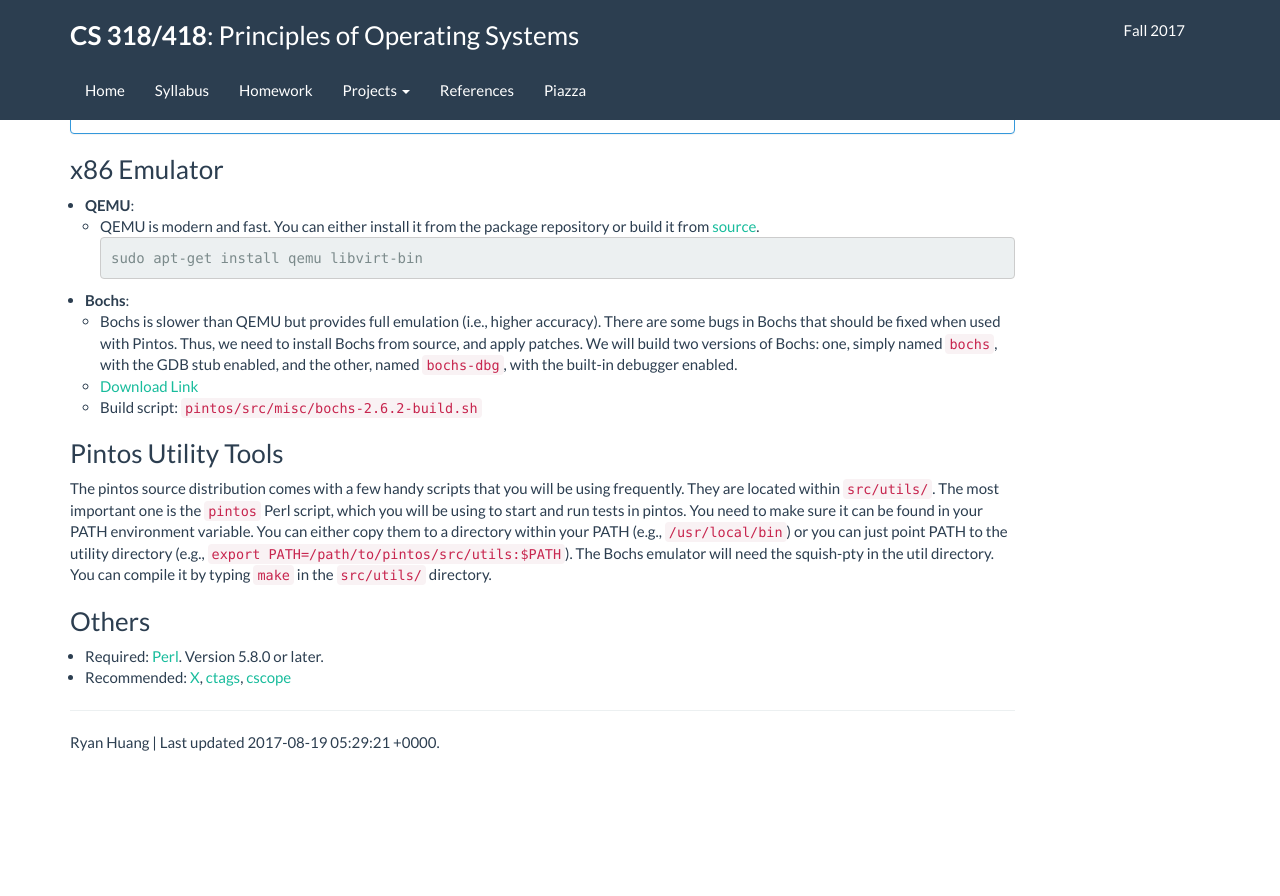
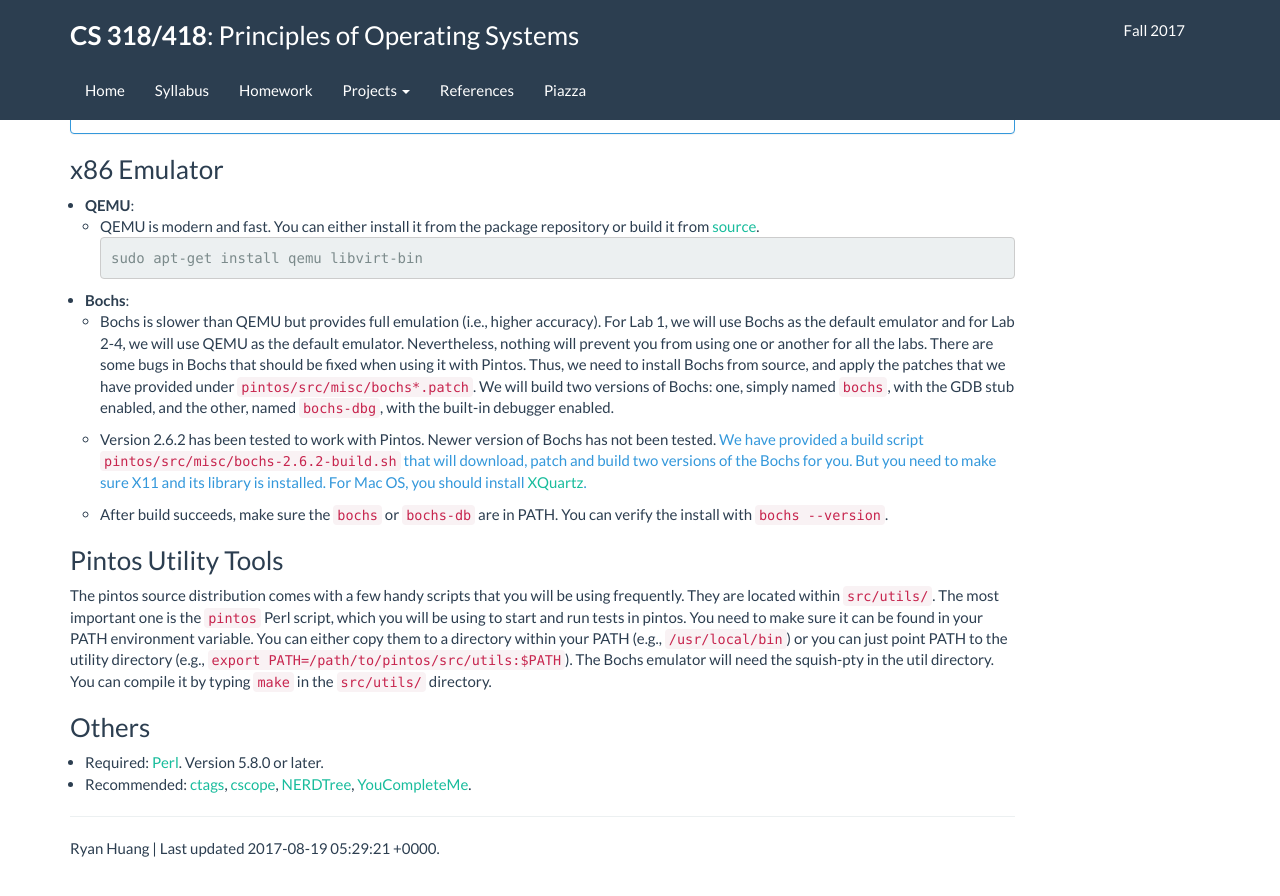
Before and after one commit to flyshark/jhu-cs318.github.io, a Jekyll site: the page built from project/setup.md, in a window 1280 px wide and 900 px high, scrolled down 2210 px. Shown: the top 896 px of the window. Built offline with Jekyll 4.4.1, drawn with Linux system fonts in a browser that asks for light colours; before the commit the page ends 3003 px from its top, so only the background shows below that; some of the changed text lies outside the part shown.

Commit message:
update setup for Bochs

````diff
--- a/project/setup.md
+++ b/project/setup.md
@@ -12,15 +12,15 @@ To develop the Pintos projects, you'll need two essential sets of tools:
 
 The CS department's [lab machines](https://support.cs.jhu.edu/wiki/Category:Linux_Clients)
 already have these tools available under `/usr/local/data/cs318/x86_64`. You just
-need to modify your PATH setting to contain it. For Bash, that is to put the
-end of your `~/.bash_profile`:
+need to modify your PATH setting to include it. For Bash, that is to put the following
+at the end of your `~/.bash_profile`:
 ```
 export PATH=/usr/local/data/cs318/x86_64/bin:$PATH
 export LD_LIBRARY_PATH=/usr/local/data/cs318/x86_64/lib:$LD_LIBRARY_PATH
 ```
 For tcsh (the default login shell in ugrad lab machines in the CS department),
 the syntax is different: add `set path = (/usr/local/data/cs318/x86_64/bin $path)`
-to the end of your `~/.tcshrc`.
+to the end of your `~/.tcshrc`. Log out and re-login to let it take effect.
 
 Besides the lab machines, you may want to work on the projects on your own machines to be more productive.
 This page contains instructions to help you with the setup of the core development
@@ -153,12 +153,22 @@ e.g., <code class="highlighter-rogue">~/318/toolchain/dist/bin</code>.
     ```
 * **Bochs**:
   - Bochs is slower than QEMU but provides full emulation (i.e., higher accuracy).
-    There are some bugs in Bochs that should be fixed when used with Pintos. Thus,
-    we need to install Bochs from source, and apply patches. We will build two
-    versions of Bochs: one, simply named `bochs`, with the GDB stub enabled, and the
-    other, named `bochs-dbg`, with the built-in debugger enabled.
-  - [Download Link](https://sourceforge.net/projects/bochs/files/bochs/2.6.2/bochs-2.6.2.tar.gz/download)
-  - Build script: `pintos/src/misc/bochs-2.6.2-build.sh`
+  For Lab 1, we will use Bochs as the default emulator and for Lab 2-4, we will
+  use QEMU as the default emulator. Nevertheless, nothing will prevent you from using
+  one or another for all the labs. There are some bugs in Bochs that should be fixed
+  when using it with Pintos.  Thus, we need to install Bochs from source, and apply
+  the patches that we have provided under `pintos/src/misc/bochs*.patch`. We will
+  build two versions of Bochs: one, simply named `bochs`, with the GDB stub enabled, and the
+  other, named `bochs-dbg`, with the built-in debugger enabled.
+
+  - Version 2.6.2 has been tested to work with Pintos. Newer version of Bochs has
+  not been tested. <span class="text-info">We have provided a build script
+  <code>pintos/src/misc/bochs-2.6.2-build.sh</code> that will download, patch and
+  build two versions of the Bochs for you. But you need to make sure X11 and its
+  library is installed. For Mac OS, you should install [XQuartz](https://www.xquartz.org).
+
+  - After build succeeds, make sure the `bochs` or `bochs-db` are in PATH. You
+  can verify the install with `bochs --version`.
 
 ### Pintos Utility Tools
 The pintos source distribution comes with a few handy scripts that you will be
@@ -173,4 +183,4 @@ in the `src/utils/` directory.
 
 ### Others
 * Required: [Perl](http://www.perl.org). Version 5.8.0 or later.
-* Recommended: [X](https://www.x.org/wiki), [ctags](http://ctags.sourceforge.net/), [cscope](http://cscope.sourceforge.net/)
+* Recommended: [ctags](http://ctags.sourceforge.net/), [cscope](http://cscope.sourceforge.net/), [NERDTree](https://github.com/scrooloose/nerdtree), [YouCompleteMe](https://github.com/Valloric/YouCompleteMe).
````
